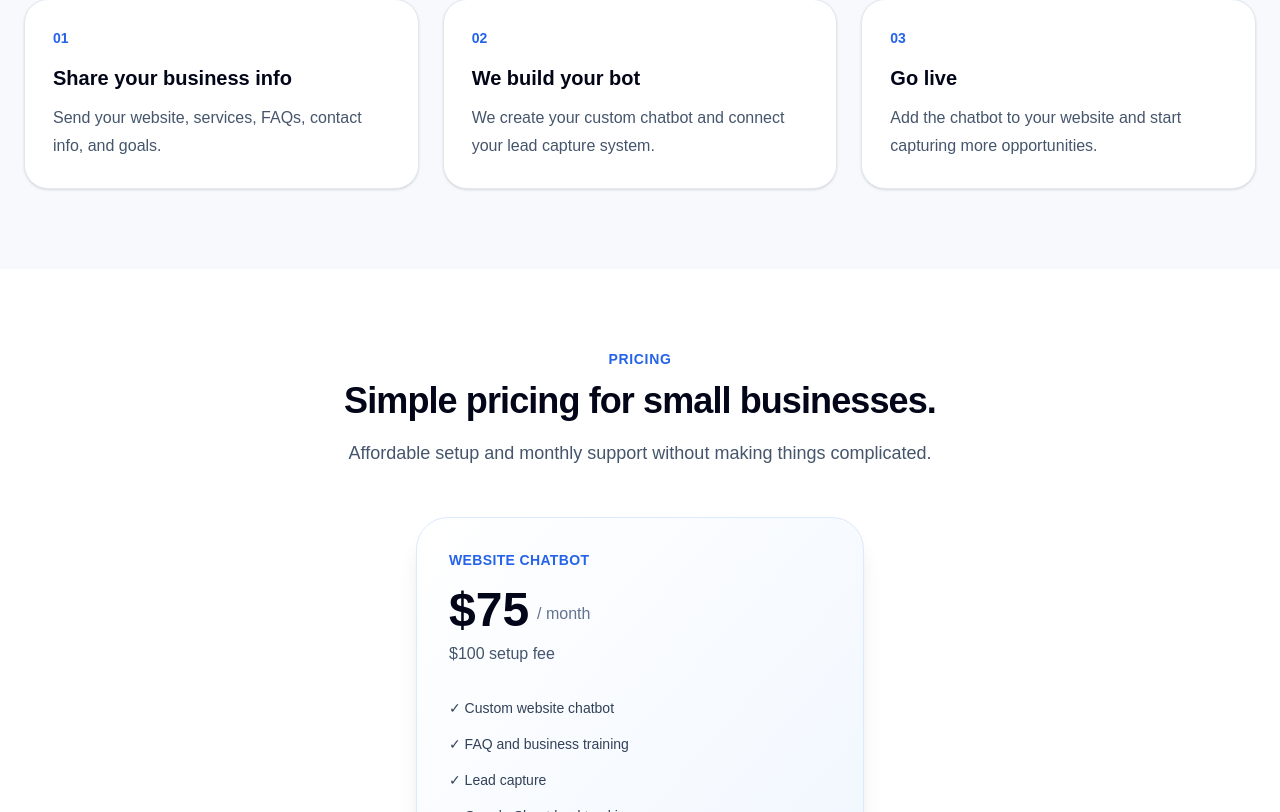
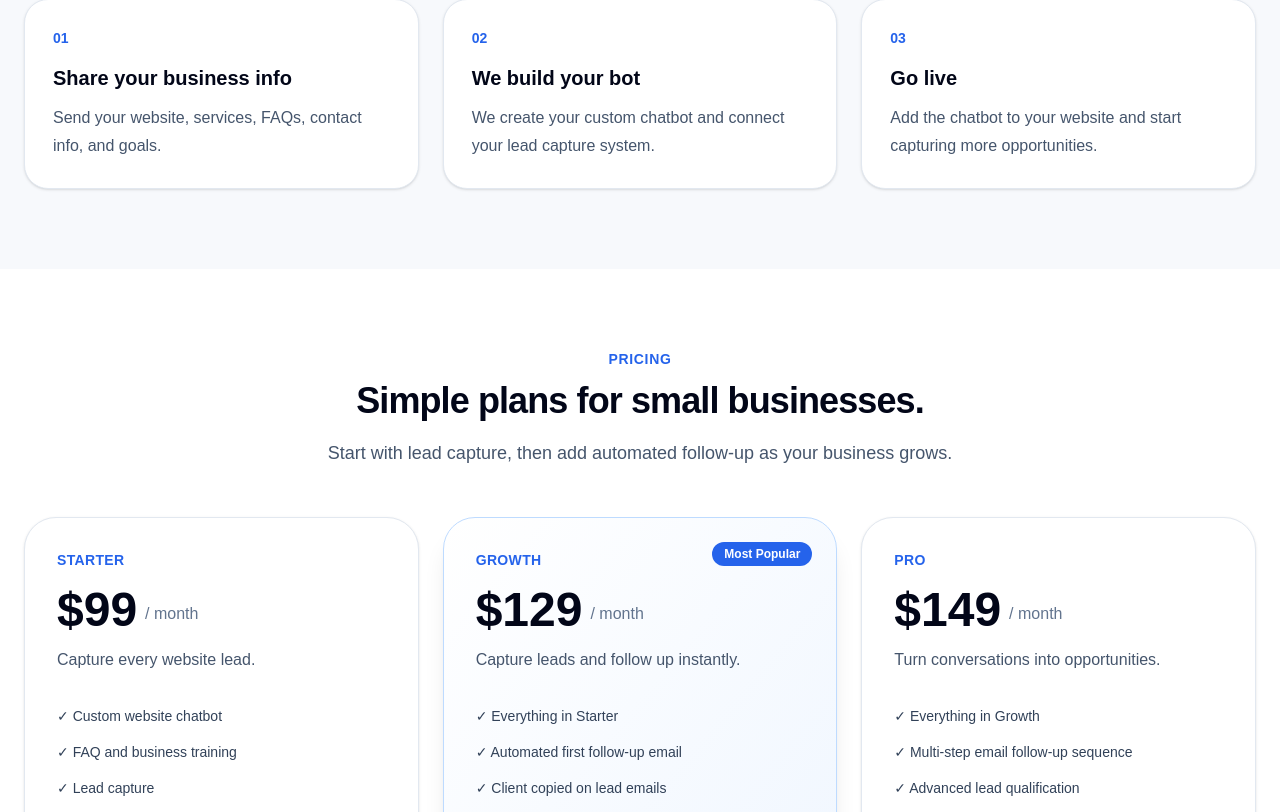
Before and after one commit to EnAction-AI/enaction-ai-site, a Next.js app: page / in a window 1280 px wide. Shown: the part 1988-2800 px from the top of the page. Built offline with nearby package versions, Linux system fonts and the light colour scheme.

Commit message:
webscroll Update index.js

```diff
--- a/pages/index.js
+++ b/pages/index.js
@@ -1,4 +1,4 @@
-import { useState, useRef, useEffect } from "react";
+import { useState, useEffect } from "react";
 
 export default function Home() {
   const [messages, setMessages] = useState([
@@ -8,12 +8,15 @@ export default function Home() {
         "Hi, I’m Ena. I help small businesses turn website visitors into leads, bookings, and follow-ups. What kind of business do you run?",
     },
   ]);
+
   const [input, setInput] = useState("");
   const [loading, setLoading] = useState(false);
-  const chatEndRef = useRef(null);
 
   useEffect(() => {
-    chatEndRef.current?.scrollIntoView({ behavior: "smooth" });
+    const chatBox = document.getElementById("chat-messages");
+    if (chatBox) {
+      chatBox.scrollTop = chatBox.scrollHeight;
+    }
   }, [messages, loading]);
 
   async function sendMessage() {
@@ -41,7 +44,8 @@ export default function Home() {
         ...updatedMessages,
         {
           role: "assistant",
-          content: data.reply || "Sorry, I had trouble responding. Please try again.",
+          content:
+            data.reply || "Sorry, I had trouble responding. Please try again.",
         },
       ]);
     } catch (error) {
@@ -71,10 +75,18 @@ export default function Home() {
         </div>
 
         <div className="hidden items-center gap-8 text-sm font-medium text-slate-600 md:flex">
-          <a href="#features" className="hover:text-[#2563eb]">Features</a>
-          <a href="#how" className="hover:text-[#2563eb]">How It Works</a>
-          <a href="#pricing" className="hover:text-[#2563eb]">Pricing</a>
-          <a href="#faq" className="hover:text-[#2563eb]">FAQ</a>
+          <a href="#features" className="hover:text-[#2563eb]">
+            Features
+          </a>
+          <a href="#how" className="hover:text-[#2563eb]">
+            How It Works
+          </a>
+          <a href="#pricing" className="hover:text-[#2563eb]">
+            Pricing
+          </a>
+          <a href="#faq" className="hover:text-[#2563eb]">
+            FAQ
+          </a>
         </div>
 
         <a
@@ -124,7 +136,7 @@ export default function Home() {
           </div>
         </div>
 
-        <div id="demo" className="relative">
+        <div id="demo" className="relative scroll-mt-10">
           <div className="absolute -left-10 -top-10 h-48 w-48 rounded-full bg-blue-200 blur-3xl"></div>
           <div className="absolute -bottom-10 -right-10 h-48 w-48 rounded-full bg-purple-200 blur-3xl"></div>
 
@@ -134,7 +146,10 @@ export default function Home() {
               <div className="text-xl font-bold">Chat with Ena</div>
             </div>
 
-            <div className="h-[440px] overflow-y-auto bg-slate-50 p-5">
+            <div
+              id="chat-messages"
+              className="h-[440px] overflow-y-auto bg-slate-50 p-5"
+            >
               <div className="space-y-4">
                 {messages.map((msg, index) => (
                   <div
@@ -162,8 +177,6 @@ export default function Home() {
                     </div>
                   </div>
                 )}
-
-                <div ref={chatEndRef} />
               </div>
             </div>
 
@@ -176,6 +189,7 @@ export default function Home() {
                   placeholder="Type your message..."
                   className="flex-1 rounded-full border border-slate-200 px-5 py-3 text-sm outline-none focus:border-[#2563eb]"
                 />
+
                 <button
                   onClick={sendMessage}
                   disabled={loading}
@@ -235,9 +249,21 @@ export default function Home() {
           />
 
           <div className="mt-12 grid gap-6 md:grid-cols-3">
-            <Step number="01" title="Share your business info" text="Send your website, services, FAQs, contact info, and goals." />
-            <Step number="02" title="We build your bot" text="We create your custom chatbot and connect your lead capture system." />
-            <Step number="03" title="Go live" text="Add the chatbot to your website and start capturing more opportunities." />
+            <Step
+              number="01"
+              title="Share your business info"
+              text="Send your website, services, FAQs, contact info, and goals."
+            />
+            <Step
+              number="02"
+              title="We build your bot"
+              text="We create your custom chatbot and connect your lead capture system."
+            />
+            <Step
+              number="03"
+              title="Go live"
+              text="Add the chatbot to your website and start capturing more opportunities."
+            />
           </div>
         </div>
       </section>
@@ -246,37 +272,50 @@ export default function Home() {
         <div className="mx-auto max-w-7xl px-6">
           <SectionHeader
             eyebrow="Pricing"
-            title="Simple pricing for small businesses."
-            text="Affordable setup and monthly support without making things complicated."
+            title="Simple plans for small businesses."
+            text="Start with lead capture, then add automated follow-up as your business grows."
           />
 
-          <div className="mx-auto mt-12 max-w-md rounded-[2rem] border border-blue-100 bg-gradient-to-br from-white to-blue-50 p-8 shadow-xl">
-            <div className="text-sm font-semibold uppercase tracking-wide text-[#2563eb]">
-              Website Chatbot
-            </div>
+          <div className="mt-12 grid gap-6 md:grid-cols-3">
+            <PricingCard
+              name="Starter"
+              price="$99"
+              description="Capture every website lead."
+              features={[
+                "Custom website chatbot",
+                "FAQ and business training",
+                "Lead capture",
+                "Google Sheet lead tracking",
+                "Website embed support",
+              ]}
+            />
 
-            <div className="mt-4 flex items-end gap-2">
-              <div className="text-5xl font-extrabold text-slate-950">$75</div>
-              <div className="pb-2 text-slate-500">/ month</div>
-            </div>
+            <PricingCard
+              name="Growth"
+              price="$129"
+              description="Capture leads and follow up instantly."
+              popular
+              features={[
+                "Everything in Starter",
+                "Automated first follow-up email",
+                "Client copied on lead emails",
+                "Instant lead notifications",
+                "Improved qualification flow",
+              ]}
+            />
 
-            <div className="mt-2 text-slate-600">$100 setup fee</div>
-
-            <ul className="mt-8 space-y-4 text-sm text-slate-700">
-              <li>✓ Custom website chatbot</li>
-              <li>✓ FAQ and business training</li>
-              <li>✓ Lead capture</li>
-              <li>✓ Google Sheet lead tracking</li>
-              <li>✓ Website embed support</li>
-              <li>✓ Ongoing maintenance</li>
-            </ul>
-
-            <a
-              href="mailto:support@enaction.ai"
-              className="mt-8 block rounded-full bg-[#2563eb] px-6 py-4 text-center font-semibold text-white hover:bg-[#1d4ed8]"
-            >
-              Get Started
-            </a>
+            <PricingCard
+              name="Pro"
+              price="$149"
+              description="Turn conversations into opportunities."
+              features={[
+                "Everything in Growth",
+                "Multi-step email follow-up sequence",
+                "Advanced lead qualification",
+                "Booking or call-request flow",
+                "Priority customization",
+              ]}
+            />
           </div>
         </div>
       </section>
@@ -299,8 +338,8 @@ export default function Home() {
               answer="Leads can be sent to a Google Sheet so your team has a simple place to review and follow up."
             />
             <FAQ
-              question="Can this help with missed calls and texts?"
-              answer="Yes. Ena can answer website visitors instantly and collect their contact info so you can follow up when available."
+              question="Can this send follow-up emails?"
+              answer="Yes. On Growth and Pro plans, the system can send an automatic first follow-up email to the lead and copy your team so you can take over the conversation."
             />
             <FAQ
               question="Do I need to know how to code?"
@@ -381,6 +420,52 @@ function Step({ number, title, text }) {
   );
 }
 
+function PricingCard({ name, price, description, features, popular }) {
+  return (
+    <div
+      className={`relative rounded-[2rem] border p-8 shadow-sm ${
+        popular
+          ? "border-blue-200 bg-gradient-to-br from-white to-blue-50 shadow-xl"
+          : "border-slate-200 bg-white"
+      }`}
+    >
+      {popular && (
+        <div className="absolute right-6 top-6 rounded-full bg-[#2563eb] px-3 py-1 text-xs font-bold text-white">
+          Most Popular
+        </div>
+      )}
+
+      <div className="text-sm font-semibold uppercase tracking-wide text-[#2563eb]">
+        {name}
+      </div>
+
+      <div className="mt-4 flex items-end gap-2">
+        <div className="text-5xl font-extrabold text-slate-950">{price}</div>
+        <div className="pb-2 text-slate-500">/ month</div>
+      </div>
+
+      <p className="mt-3 leading-7 text-slate-600">{description}</p>
+
+      <ul className="mt-8 space-y-4 text-sm text-slate-700">
+        {features.map((feature, index) => (
+          <li key={index}>✓ {feature}</li>
+        ))}
+      </ul>
+
+      <a
+        href="#demo"
+        className={`mt-8 block rounded-full px-6 py-4 text-center font-semibold ${
+          popular
+            ? "bg-[#2563eb] text-white hover:bg-[#1d4ed8]"
+            : "border border-slate-200 bg-white text-slate-900 hover:border-blue-200"
+        }`}
+      >
+        Get Started
+      </a>
+    </div>
+  );
+}
+
 function FAQ({ question, answer }) {
   return (
     <div className="rounded-2xl border border-slate-200 bg-white p-6 shadow-sm">
```
